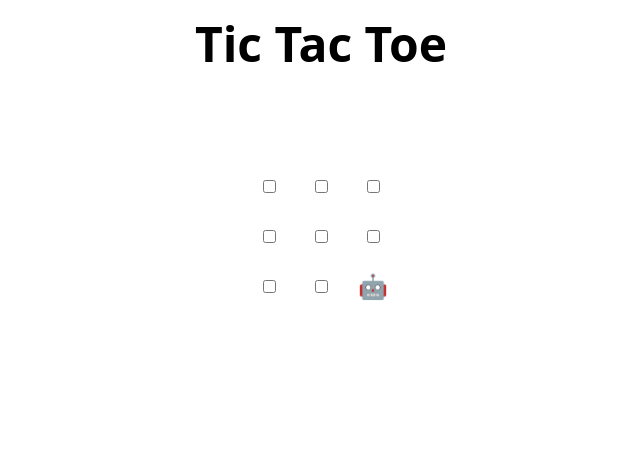
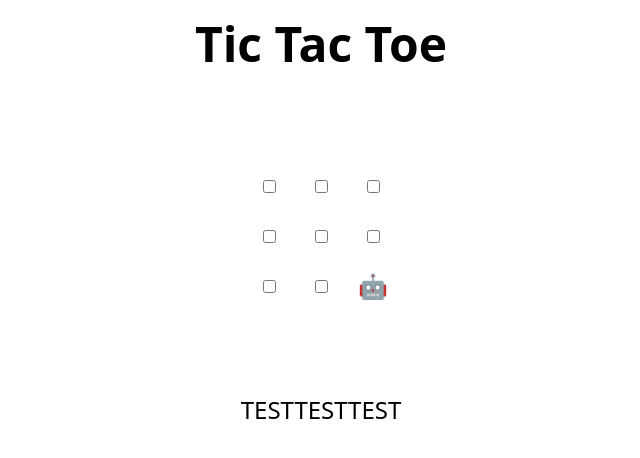
Before and after one commit to M-Keanu/skills-review-pull-requests, a plain HTML site: page index.html in a window 1280 px wide. Shown: the whole page, without its empty margins (319-959 px from the left). Drawn offline with Linux system fonts and the light colour scheme.

Commit message:
Update index.html
TEST

```diff
--- a/index.html
+++ b/index.html
@@ -48,7 +48,7 @@
 </table>
 
 <h2 hidden>Game over, refresh to play again 🧑‍💻 🤖!</h2>
-
+TESTTESTTEST
 <script>
   // Initialization
   const boxes = Array.from(document.querySelectorAll("td"));
```
